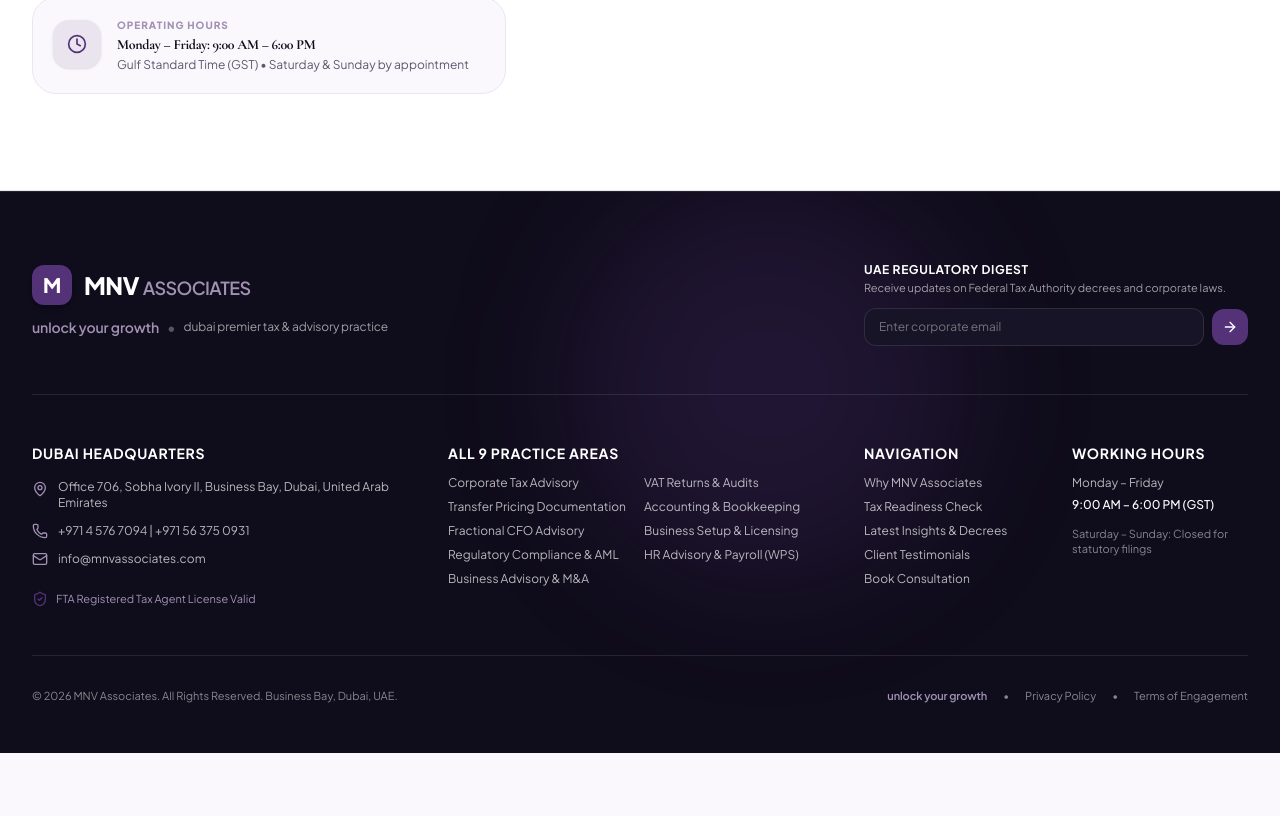
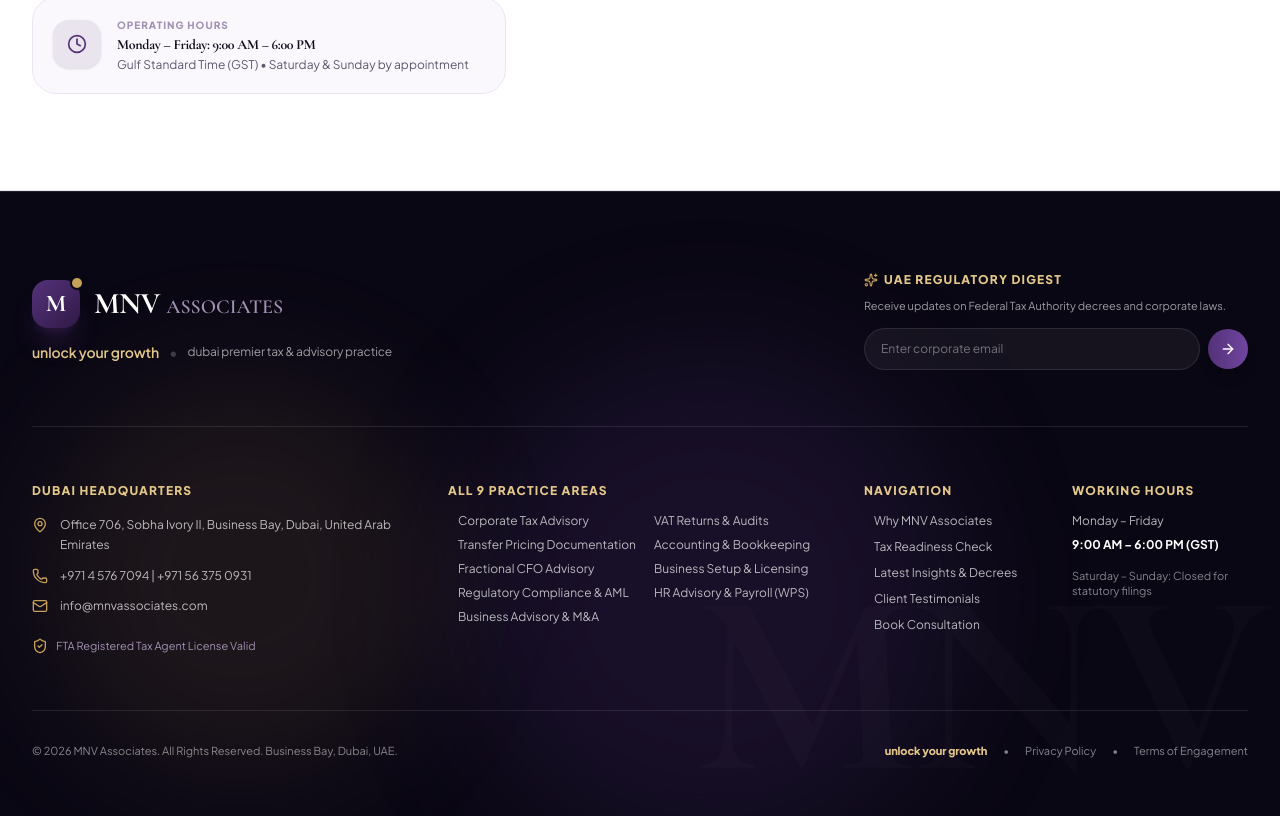
Before and after one commit to yaratul/mnv-associates-concept, a Next.js app: page / in a window 1280 px wide. Shown: the part 7991-8807 px from the top of the page. Before the commit the page ends 8744 px from the top, so only its background shows below. Built offline with nearby package versions, Linux system fonts and the light colour scheme.

Commit message:
feat(ui): update Footer with hairline shimmer and Google Maps address link

```diff
--- a/components/Footer.tsx
+++ b/components/Footer.tsx
@@ -1,5 +1,7 @@
+"use client";
+
 import Link from "next/link";
-import { MapPin, Phone, Mail, ArrowRight, ShieldCheck } from "lucide-react";
+import { MapPin, Phone, Mail, ArrowRight, ShieldCheck, Sparkles } from "lucide-react";
 
 export default function Footer() {
   const practiceAreas = [
@@ -23,32 +25,48 @@
   ];
 
   return (
-    <footer className="bg-[#0F0C1B] text-white pt-16 pb-12 border-t border-white/10 relative overflow-hidden">
-      <div className="absolute top-0 right-1/4 w-96 h-96 bg-[#533278]/25 blur-3xl rounded-full pointer-events-none" />
+    <footer className="relative bg-[#0A0714] text-white pt-20 pb-14 border-t border-white/10 overflow-hidden">
+      {/* Glowing Gradient Hairline Divider on Top */}
+      <div className="absolute top-0 left-0 right-0 h-[2px] hairline-shimmer" aria-hidden="true" />
+
+      {/* Subtle Background Glows */}
+      <div className="absolute top-1/4 right-1/4 w-[500px] h-[500px] bg-[#533278]/20 blur-3xl rounded-full pointer-events-none" />
+      <div className="absolute bottom-10 left-10 w-[400px] h-[400px] bg-[#C5A059]/10 blur-3xl rounded-full pointer-events-none" />
+
+      {/* Huge Faint "MNV" Architectural Watermark */}
+      <div
+        className="absolute bottom-0 right-4 text-[260px] font-black text-white/[0.015] select-none pointer-events-none font-display leading-none tracking-tighter"
+        aria-hidden="true"
+      >
+        MNV
+      </div>
 
       <div className="max-w-7xl mx-auto px-4 sm:px-6 lg:px-8 relative z-10">
-        <div className="pb-12 border-b border-white/10 flex flex-col lg:flex-row lg:items-center justify-between gap-8">
-          <div className="space-y-3">
-            <div className="flex items-center gap-3">
-              <div className="w-10 h-10 rounded-xl bg-[#533278] flex items-center justify-center text-white font-extrabold text-xl shadow-md">
-                M
+        {/* Top Pre-Footer Brand Banner */}
+        <div className="pb-14 border-b border-white/10 flex flex-col lg:flex-row lg:items-center justify-between gap-8">
+          <div className="space-y-3.5">
+            <div className="flex items-center gap-3.5">
+              <div className="relative w-12 h-12 rounded-2xl bg-gradient-to-br from-[#533278] via-[#432662] to-[#2F1A46] flex items-center justify-center text-white font-extrabold text-2xl shadow-xl shadow-[#533278]/30">
+                <span className="font-serif">M</span>
+                <span className="absolute -top-0.5 -right-0.5 w-2.5 h-2.5 rounded-full bg-[#C5A059] ring-2 ring-[#0A0714]" />
               </div>
-              <span className="font-extrabold text-2xl tracking-tight text-white">
-                MNV <span className="text-[#A191B2] font-semibold text-lg">ASSOCIATES</span>
+              <span className="font-extrabold text-2xl sm:text-3xl tracking-tight text-white font-display">
+                MNV <span className="text-[#A191B2] font-semibold text-xl tracking-normal">ASSOCIATES</span>
               </span>
             </div>
-            <div className="text-sm font-semibold text-[#A191B2] tagline-badge flex items-center gap-2">
-              <span>unlock your growth</span>
-              <span className="text-white/30">•</span>
+            <div className="text-sm font-semibold text-[#A191B2] tagline-badge flex items-center gap-2.5">
+              <span className="text-[#E4C88A]">unlock your growth</span>
+              <span className="text-white/20">•</span>
               <span className="text-white/60 font-normal text-xs">
                 Dubai Premier Tax & Advisory Practice
               </span>
             </div>
           </div>
 
-          <div className="lg:w-96 space-y-2">
-            <span className="text-xs font-bold uppercase tracking-wider text-white">
-              UAE Regulatory Digest
+          {/* Newsletter Box with Shimmer Button */}
+          <div className="lg:w-96 space-y-2.5">
+            <span className="text-xs font-extrabold uppercase tracking-widest text-[#E4C88A] flex items-center gap-1.5">
+              <Sparkles className="w-3.5 h-3.5 text-[#C5A059]" /> UAE Regulatory Digest
             </span>
             <p className="text-[11px] text-white/60">
               Receive updates on Federal Tax Authority decrees and corporate laws.
@@ -57,11 +75,11 @@
               <input
                 type="email"
                 placeholder="Enter corporate email"
-                className="w-full px-3.5 py-2.5 rounded-xl bg-[#181427] border border-white/10 text-xs text-white placeholder-white/40 focus:border-[#533278] outline-none"
+                className="w-full px-4 py-3 rounded-full bg-white/[0.05] border border-white/10 text-xs text-white placeholder-white/40 focus:border-[#C5A059] outline-none transition-colors"
               />
               <button
                 type="button"
-                className="p-2.5 rounded-xl bg-[#533278] hover:bg-[#7045A0] text-white shrink-0 transition-colors"
+                className="p-3 rounded-full bg-gradient-to-r from-[#533278] to-[#7045A0] hover:from-[#7045A0] hover:to-[#C5A059] text-white shrink-0 transition-all shadow-lg shimmer-sweep"
                 aria-label="Subscribe"
               >
                 <ArrowRight className="w-4 h-4" />
@@ -70,72 +88,92 @@
           </div>
         </div>
 
-        <div className="py-12 grid grid-cols-1 md:grid-cols-2 lg:grid-cols-12 gap-8 border-b border-white/10 text-xs">
+        {/* 4 Footer Columns with Dot Link Hover */}
+        <div className="py-14 grid grid-cols-1 md:grid-cols-2 lg:grid-cols-12 gap-8 border-b border-white/10 text-xs">
+          {/* Col 1: Headquarters & Contact (4 cols) */}
           <div className="lg:col-span-4 space-y-4">
-            <div className="font-bold text-sm text-white uppercase tracking-wider">
+            <div className="font-extrabold text-xs uppercase tracking-widest text-[#E4C88A]">
               Dubai Headquarters
             </div>
 
-            <div className="space-y-3 text-white/70">
-              <div className="flex items-start gap-2.5">
-                <MapPin className="w-4 h-4 text-[#A191B2] shrink-0 mt-0.5" />
-                <span>Office 706, Sobha Ivory II, Business Bay, Dubai, United Arab Emirates</span>
+            <div className="space-y-3.5 text-white/70">
+              <div className="flex items-start gap-3">
+                <MapPin className="w-4 h-4 text-[#C5A059] shrink-0 mt-0.5" />
+                <a
+                  href="https://maps.app.goo.gl/hX7BNUhhFixbVBm17"
+                  target="_blank"
+                  rel="noopener noreferrer"
+                  className="leading-relaxed hover:text-[#E4C88A] transition-colors"
+                >
+                  Office 706, Sobha Ivory II, Business Bay, Dubai, United Arab Emirates
+                </a>
               </div>
 
-              <div className="flex items-center gap-2.5">
-                <Phone className="w-4 h-4 text-[#A191B2] shrink-0" />
+              <div className="flex items-center gap-3">
+                <Phone className="w-4 h-4 text-[#C5A059] shrink-0" />
                 <span>+971 4 576 7094 | +971 56 375 0931</span>
               </div>
 
-              <div className="flex items-center gap-2.5">
-                <Mail className="w-4 h-4 text-[#A191B2] shrink-0" />
+              <div className="flex items-center gap-3">
+                <Mail className="w-4 h-4 text-[#C5A059] shrink-0" />
                 <span>info@mnvassociates.com</span>
               </div>
             </div>
 
             <div className="pt-2 flex items-center gap-2 text-[11px] text-[#A191B2]">
-              <ShieldCheck className="w-4 h-4 text-[#533278]" />
+              <ShieldCheck className="w-4 h-4 text-[#C5A059]" />
               <span>FTA Registered Tax Agent License Valid</span>
             </div>
           </div>
 
-          <div className="lg:col-span-4 space-y-3">
-            <div className="font-bold text-sm text-white uppercase tracking-wider">
+          {/* Col 2: Practice Areas Directory (4 cols) */}
+          <div className="lg:col-span-4 space-y-3.5">
+            <div className="font-extrabold text-xs uppercase tracking-widest text-[#E4C88A]">
               All 9 Practice Areas
             </div>
             <ul className="grid grid-cols-1 sm:grid-cols-2 gap-2 text-white/70">
               {practiceAreas.map((item, idx) => (
                 <li key={idx}>
-                  <a href={item.href} className="hover:text-white transition-colors">
-                    {item.name}
+                  <a
+                    href={item.href}
+                    className="hover:text-white transition-colors flex items-center gap-1.5 group"
+                  >
+                    <span className="w-1 h-1 rounded-full bg-[#C5A059] opacity-0 group-hover:opacity-100 transition-opacity" />
+                    <span>{item.name}</span>
                   </a>
                 </li>
               ))}
             </ul>
           </div>
 
-          <div className="lg:col-span-2 space-y-3">
-            <div className="font-bold text-sm text-white uppercase tracking-wider">
+          {/* Col 3: Navigation (2 cols) */}
+          <div className="lg:col-span-2 space-y-3.5">
+            <div className="font-extrabold text-xs uppercase tracking-widest text-[#E4C88A]">
               Navigation
             </div>
-            <ul className="space-y-2 text-white/70">
+            <ul className="space-y-2.5 text-white/70">
               {quickLinks.map((item, idx) => (
                 <li key={idx}>
-                  <a href={item.href} className="hover:text-white transition-colors">
-                    {item.name}
+                  <a
+                    href={item.href}
+                    className="hover:text-white transition-colors flex items-center gap-1.5 group"
+                  >
+                    <span className="w-1 h-1 rounded-full bg-[#C5A059] opacity-0 group-hover:opacity-100 transition-opacity" />
+                    <span>{item.name}</span>
                   </a>
                 </li>
               ))}
             </ul>
           </div>
 
-          <div className="lg:col-span-2 space-y-3">
-            <div className="font-bold text-sm text-white uppercase tracking-wider">
+          {/* Col 4: Operating Hours (2 cols) */}
+          <div className="lg:col-span-2 space-y-3.5">
+            <div className="font-extrabold text-xs uppercase tracking-widest text-[#E4C88A]">
               Working Hours
             </div>
-            <div className="text-white/70 space-y-1.5">
+            <div className="text-white/70 space-y-2">
               <div>Monday – Friday</div>
-              <div className="text-white font-medium">9:00 AM – 6:00 PM (GST)</div>
+              <div className="text-white font-bold text-xs">9:00 AM – 6:00 PM (GST)</div>
               <div className="pt-2 text-[11px] text-white/50">
                 Saturday – Sunday: Closed for statutory filings
               </div>
@@ -143,12 +181,13 @@
           </div>
         </div>
 
+        {/* Bottom Bar: Copyright & Tagline */}
         <div className="pt-8 flex flex-col sm:flex-row items-center justify-between gap-4 text-[11px] text-white/50">
           <div>
             © {new Date().getFullYear()} MNV Associates. All Rights Reserved. Business Bay, Dubai, UAE.
           </div>
           <div className="flex items-center gap-4">
-            <span className="text-[#A191B2] font-semibold tagline-badge">unlock your growth</span>
+            <span className="text-[#E4C88A] font-extrabold tagline-badge">unlock your growth</span>
             <span>•</span>
             <Link href="#contact" className="hover:text-white transition-colors">
               Privacy Policy
```
